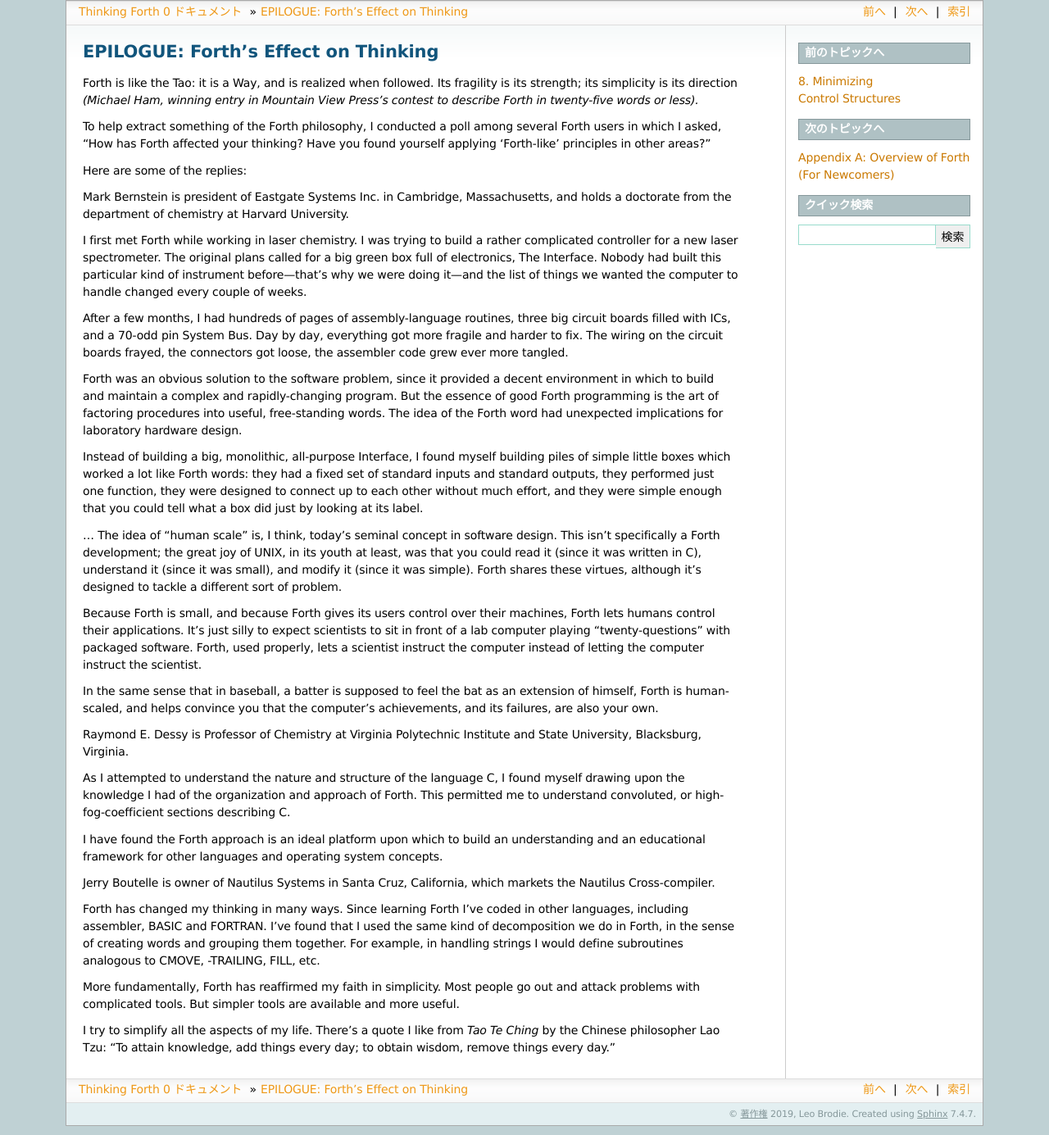
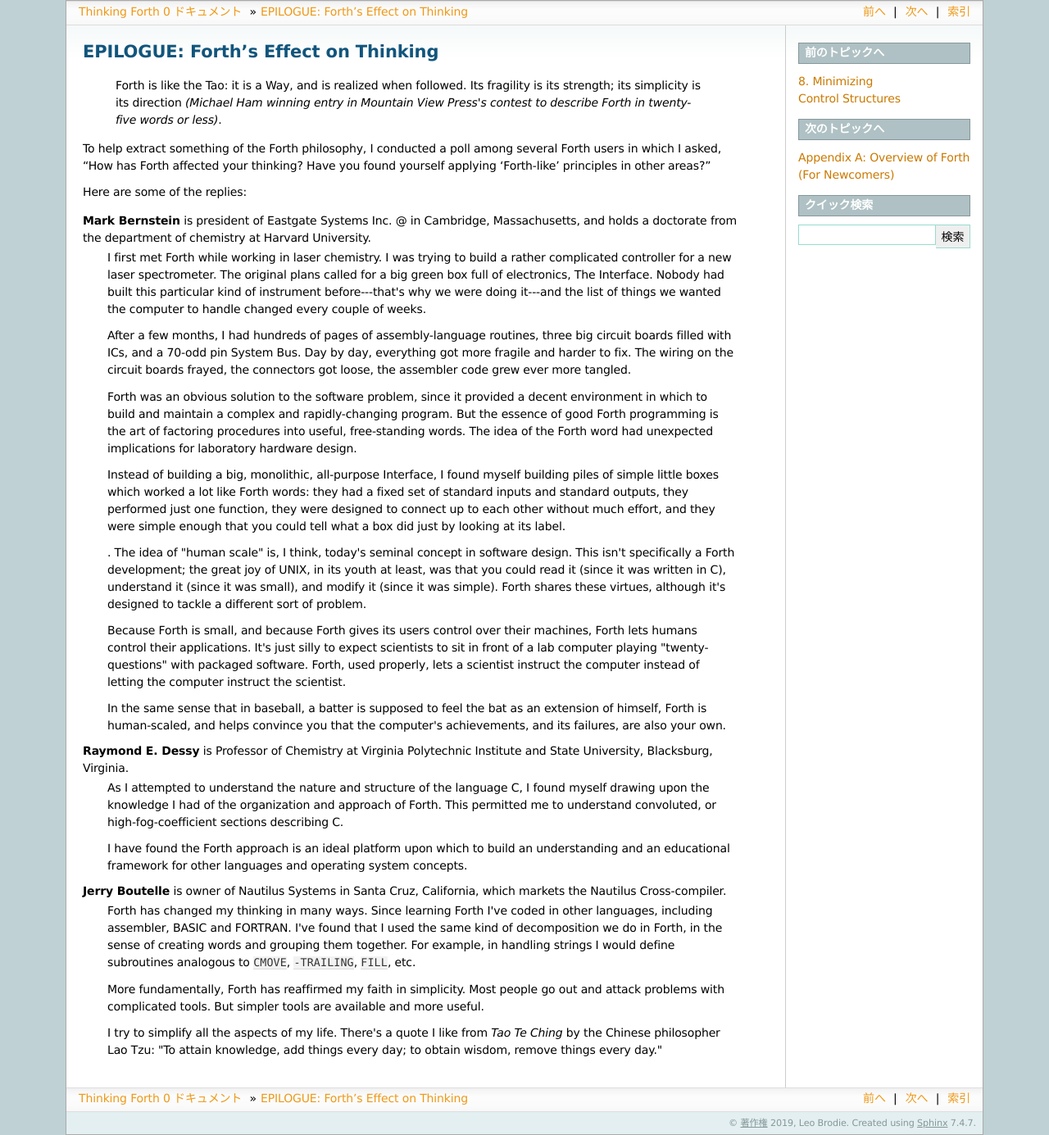
Before and after one commit to kuma35/thinking-forth-jp, a Sphinx documentation site: the page built from sphinx/epilog.rst, in a window 1280 px wide. Shown: the whole page at 82% size. Built offline with Sphinx 7.4.7, drawn with Linux system fonts in a browser that asks for light colours.

Commit message:
convert manually.
diff from original tex file and convert manually.
quotation.rst, epilog.rst, preface.rst, preface94.rst,
preface2004.rst

JP:appendixe.rst 手動変換作業

オリジナルのtexと比較しつつ手動変換にて対処。
quotation.rst, epilog.rst, preface.rst, preface94.rst,
preface2004.rst

```diff
--- a/sphinx/epilog.rst
+++ b/sphinx/epilog.rst
@@ -1,15 +1,12 @@
-
-
 
 ************************************
 EPILOGUE: Forth’s Effect on Thinking
 ************************************
 
-
-Forth is like the Tao: it is a Way, and is realized when followed. Its
-fragility is its strength; its simplicity is its direction *(Michael
-Ham, winning entry in Mountain View Press’s contest to describe Forth in
-twenty-five words or less).*
+    Forth is like the Tao: it is a Way, and is realized when followed.
+    Its fragility is its strength; its simplicity is its direction
+    *(Michael Ham winning entry in Mountain View Press\'s contest to
+    describe Forth in twenty-five words or less)*.
 
 To help extract something of the Forth philosophy, I conducted a poll
 among several Forth users in which I asked, “How has Forth affected your
@@ -18,83 +15,75 @@ other areas?”
 
 Here are some of the replies:
 
-Mark Bernstein is president of Eastgate Systems Inc. in Cambridge,
-Massachusetts, and holds a doctorate from the department of chemistry at
-Harvard University.
+**Mark Bernstein** is president of Eastgate Systems Inc. @ in Cambridge, Massachusetts, and holds a doctorate from the department of chemistry at Harvard University.
+    I first met Forth while working in laser chemistry.  I was trying to
+    build a rather complicated controller for a new laser spectrometer.  The
+    original plans called for a big green box full of electronics, The
+    Interface.  Nobody had built this particular kind of instrument
+    before---that\'s why we were doing it---and the list of things we wanted
+    the computer to handle changed every couple of weeks.
 
-I first met Forth while working in laser chemistry. I was trying to
-build a rather complicated controller for a new laser spectrometer. The
-original plans called for a big green box full of electronics, The
-Interface. Nobody had built this particular kind of instrument
-before—that’s why we were doing it—and the list of things we wanted the
-computer to handle changed every couple of weeks.
+    After a few months, I had hundreds of pages of assembly-language routines,
+    three big circuit boards filled with ICs, and a 70-odd pin System Bus.
+    Day by day, everything got more fragile and harder to fix.  The wiring on
+    the circuit boards frayed, the connectors got loose, the assembler code
+    grew ever more tangled.
 
-After a few months, I had hundreds of pages of assembly-language
-routines, three big circuit boards filled with ICs, and a 70-odd pin
-System Bus. Day by day, everything got more fragile and harder to fix.
-The wiring on the circuit boards frayed, the connectors got loose, the
-assembler code grew ever more tangled.
+    Forth was an obvious solution to the software problem, since it
+    provided a decent environment in which to build and maintain a complex and
+    rapidly-changing program.  But the essence of good Forth programming is
+    the art of factoring procedures into useful, free-standing words.  The
+    idea of the Forth word had unexpected implications for laboratory
+    hardware design.
 
-Forth was an obvious solution to the software problem, since it provided
-a decent environment in which to build and maintain a complex and
-rapidly-changing program. But the essence of good Forth programming is
-the art of factoring procedures into useful, free-standing words. The
-idea of the Forth word had unexpected implications for laboratory
-hardware design.
+    Instead of building a big, monolithic, all-purpose Interface, I found
+    myself building piles of simple little boxes which worked a lot like
+    Forth words: they had a fixed set of standard inputs and standard
+    outputs, they performed just one function, they were designed to connect
+    up to each other without much effort, and they were simple enough that you
+    could tell what a box did just by looking at its label.
 
-Instead of building a big, monolithic, all-purpose Interface, I found
-myself building piles of simple little boxes which worked a lot like
-Forth words: they had a fixed set of standard inputs and standard
-outputs, they performed just one function, they were designed to connect
-up to each other without much effort, and they were simple enough that
-you could tell what a box did just by looking at its label.
+    . The idea of "human scale" is, I think, today\'s seminal concept
+    in software design.  This isn't specifically a Forth development; the
+    great joy of UNIX, in its youth at least, was that you could read it
+    (since it was written in C), understand it (since it was small), and
+    modify it (since it was simple).  Forth shares these virtues, although
+    it\'s designed to tackle a different sort of problem.
 
-… The idea of “human scale” is, I think, today’s seminal concept in
-software design. This isn’t specifically a Forth development; the great
-joy of UNIX, in its youth at least, was that you could read it (since it
-was written in C), understand it (since it was small), and modify it
-(since it was simple). Forth shares these virtues, although it’s
-designed to tackle a different sort of problem.
+    Because Forth is small, and because Forth gives its users control
+    over their machines, Forth lets humans control their applications.
+    It\'s just silly to expect scientists to sit in front of a lab computer
+    playing "twenty-questions" with packaged software. Forth, used
+    properly, lets a scientist instruct the computer instead of letting the
+    computer instruct the scientist.
 
-Because Forth is small, and because Forth gives its users control over
-their machines, Forth lets humans control their applications. It’s just
-silly to expect scientists to sit in front of a lab computer playing
-“twenty-questions” with packaged software. Forth, used properly, lets a
-scientist instruct the computer instead of letting the computer instruct
-the scientist.
+    In the same sense that in baseball, a batter is supposed to feel the bat
+    as an extension of himself, Forth is human-scaled, and helps convince
+    you that the computer\'s achievements, and its failures, are also your own.
 
-In the same sense that in baseball, a batter is supposed to feel the bat
-as an extension of himself, Forth is human-scaled, and helps convince
-you that the computer’s achievements, and its failures, are also your
-own.
+**Raymond E. Dessy** is Professor of Chemistry at Virginia Polytechnic Institute and State University, Blacksburg, Virginia.
+    As I attempted to understand the nature and structure of the language C, I
+    found myself drawing upon the knowledge I had of the organization and
+    approach of Forth.  This permitted me to understand convoluted, or
+    high-fog-coefficient sections describing C.
 
-Raymond E. Dessy is Professor of Chemistry at Virginia Polytechnic
-Institute and State University, Blacksburg, Virginia.
+    I have found the Forth approach is an ideal platform upon which to build
+    an understanding and an educational framework for other languages and
+    operating system concepts.
 
-As I attempted to understand the nature and structure of the language C,
-I found myself drawing upon the knowledge I had of the organization and
-approach of Forth. This permitted me to understand convoluted, or
-high-fog-coefficient sections describing C.
+**Jerry Boutelle** is owner of Nautilus Systems in Santa Cruz, California, which markets the Nautilus Cross-compiler.
+    Forth has changed my thinking in many ways.  Since learning Forth
+    I\'ve coded in other languages, including assembler, BASIC and FORTRAN.
+    I\'ve found that I used the same kind of decomposition we do in
+    Forth, in the sense of creating words and grouping them together.  For
+    example, in handling strings I would define subroutines analogous to
+    ``CMOVE``, ``-TRAILING``, ``FILL``, etc.
 
-I have found the Forth approach is an ideal platform upon which to build
-an understanding and an educational framework for other languages and
-operating system concepts.
+    More fundamentally, Forth has reaffirmed my faith in simplicity.  Most
+    people go out and attack problems with complicated tools.  But simpler
+    tools are available and more useful.
 
-Jerry Boutelle is owner of Nautilus Systems in Santa Cruz, California,
-which markets the Nautilus Cross-compiler.
-
-Forth has changed my thinking in many ways. Since learning Forth I’ve
-coded in other languages, including assembler, BASIC and FORTRAN. I’ve
-found that I used the same kind of decomposition we do in Forth, in the
-sense of creating words and grouping them together. For example, in
-handling strings I would define subroutines analogous to CMOVE,
--TRAILING, FILL, etc.
-
-More fundamentally, Forth has reaffirmed my faith in simplicity. Most
-people go out and attack problems with complicated tools. But simpler
-tools are available and more useful.
-
-I try to simplify all the aspects of my life. There’s a quote I like
-from *Tao Te Ching* by the Chinese philosopher Lao Tzu: “To attain
-knowledge, add things every day; to obtain wisdom, remove things every
-day.”
+    I try to simplify all the aspects of my life.  There's a quote I like
+    from *Tao Te Ching*
+    by the Chinese philosopher Lao Tzu: "To attain knowledge, add
+    things every day; to obtain wisdom, remove things every day."
```
Also changed, not shown: sphinx/preface.rst (+22 -22 lines), sphinx/preface2004.rst (+94 -106 lines), sphinx/preface94.rst (+10 -12 lines), sphinx/quotation.rst (+8 -8 lines).
